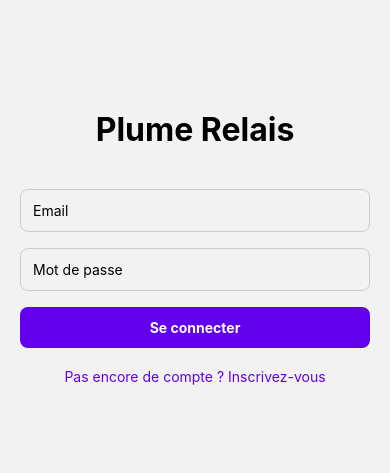
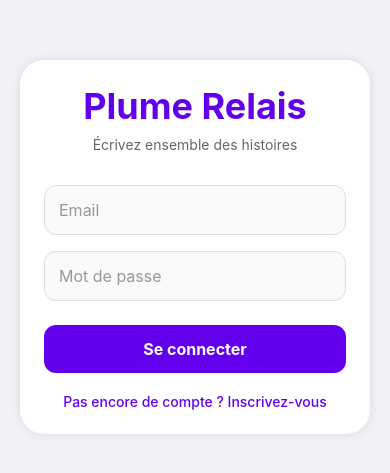
Before and after one commit to Stephano25/plumerelais, a React Native app: screen /Home in a window 390 px wide. Shown: the part 175-648 px from the top of the page. Built offline with nearby package versions, Linux system fonts and the light colour scheme.

Commit message:
correction d'homeScreen

```diff
--- a/src/screens/HomeScreen.tsx
+++ b/src/screens/HomeScreen.tsx
@@ -1,4 +1,4 @@
-import React, { useEffect, useState, useCallback } from 'react';
+import React, { useEffect, useState, useCallback, useRef } from 'react';
 import { View, Text, FlatList, TouchableOpacity, StyleSheet, Alert } from 'react-native';
 import { useAuth } from '../contexts/AuthContext';
 import { supabase } from '../services/supabase';
@@ -10,8 +10,10 @@ export default function HomeScreen({ navigation }: any) {
   const [participating, setParticipating] = useState<Story[]>([]);
   const [open, setOpen] = useState<Story[]>([]);
   const [finished, setFinished] = useState<Story[]>([]);
+  const isMounted = useRef(true);
 
-  const handleLogout = () => {
+  // Déconnexion mémorisée pour éviter les recréations
+  const handleLogout = useCallback(() => {
     Alert.alert(
       'Déconnexion',
       'Voulez-vous vraiment vous déconnecter ?',
@@ -22,49 +24,47 @@ export default function HomeScreen({ navigation }: any) {
           style: 'destructive',
           onPress: async () => {
             await signOut();
-            // Réinitialiser toute la pile de navigation (navigateur racine)
+            // Réinitialiser le navigateur racine
             const parent = navigation.getParent();
             if (parent) {
-              parent.reset({
-                index: 0,
-                routes: [{ name: 'Login' }],
-              });
+              parent.reset({ index: 0, routes: [{ name: 'Login' }] });
             } else {
-              // Fallback : reset local (moins fiable)
-              navigation.reset({
-                index: 0,
-                routes: [{ name: 'Login' }],
-              });
+              navigation.reset({ index: 0, routes: [{ name: 'Login' }] });
             }
           },
         },
       ]
     );
-  };
+  }, [signOut, navigation]);
 
+  // Configuration du bouton dans le header
   useEffect(() => {
     navigation.setOptions({
       headerRight: () => (
         <TouchableOpacity onPress={handleLogout} style={{ marginRight: 16 }}>
-          <Text style={{ color: '#fff', fontWeight: 'bold' }}>Déconnexion</Text>
+          <Text style={{ color: '#fff', fontWeight: 'bold', fontSize: 16 }}>Déconnexion</Text>
         </TouchableOpacity>
       ),
     });
-  }, [navigation]);
+  }, [navigation, handleLogout]);
 
+  // Récupération des histoires
   const fetchStories = useCallback(async () => {
-    if (!user) return;
+    if (!user || !isMounted.current) return;
+    try {
       const { data: participants } = await supabase
         .from('story_participants')
         .select('story_id')
         .eq('user_id', user.id);
       const pIds = participants?.map(p => p.story_id) || [];
 
+      // Histoires participatives
       if (pIds.length) {
         const { data } = await supabase.from('stories').select('*').in('id', pIds);
-      setParticipating(data as Story[] || []);
-    } else setParticipating([]);
+        if (isMounted.current) setParticipating(data as Story[] || []);
+      } else if (isMounted.current) setParticipating([]);
 
+      // Histoires ouvertes (exclure celles rejointes)
       let openQuery = supabase
         .from('stories')
         .select('*')
@@ -72,23 +72,36 @@ export default function HomeScreen({ navigation }: any) {
         .in('status', ['open', 'in_progress']);
       if (pIds.length > 0) openQuery = openQuery.not('id', 'in', `(${pIds.join(',')})`);
       const { data: openData } = await openQuery;
-    setOpen(openData as Story[] || []);
+      if (isMounted.current) setOpen(openData as Story[] || []);
 
+      // Histoires terminées
       const { data: finishedData } = await supabase
         .from('stories')
         .select('*')
         .eq('status', 'finished')
         .order('created_at', { ascending: false });
-    setFinished(finishedData as Story[] || []);
+      if (isMounted.current) setFinished(finishedData as Story[] || []);
+    } catch (error) {
+      console.error('Erreur fetchStories:', error);
+    }
   }, [user]);
 
+  // Effet principal : chargement initial + temps réel
   useEffect(() => {
+    isMounted.current = true;
     fetchStories();
+
     const subscription = supabase
       .channel('stories_changes')
-      .on('postgres_changes', { event: '*', schema: 'public', table: 'stories' }, () => fetchStories())
+      .on('postgres_changes', { event: '*', schema: 'public', table: 'stories' }, () => {
+        if (isMounted.current) fetchStories();
+      })
       .subscribe();
-    return () => subscription.unsubscribe();
+
+    return () => {
+      isMounted.current = false;
+      subscription.unsubscribe();
+    };
   }, [fetchStories]);
 
   const renderSection = (title: string, stories: Story[], emptyMsg: string) => (
@@ -102,15 +115,16 @@ export default function HomeScreen({ navigation }: any) {
           <StoryCard story={item} onPress={() => navigation.navigate('StoryDetail', { storyId: item.id })} />
         )}
         ListEmptyComponent={<Text style={styles.emptyText}>{emptyMsg}</Text>}
+        showsHorizontalScrollIndicator={false}
       />
     </View>
   );
 
   return (
     <View style={styles.container}>
-      {renderSection('Mes histoires', participating, 'Aucune histoire rejointe')}
-      {renderSection('Histoires ouvertes', open, 'Aucune histoire ouverte')}
-      {renderSection('Terminées', finished, 'Aucune histoire terminée')}
+      {renderSection('📚 Mes histoires', participating, 'Aucune histoire rejointe')}
+      {renderSection('🌍 Histoires ouvertes', open, 'Aucune histoire ouverte')}
+      {renderSection('🏁 Terminées', finished, 'Aucune histoire terminée')}
       <TouchableOpacity style={styles.fab} onPress={() => navigation.navigate('CreateStory')}>
         <Text style={styles.fabText}>+</Text>
       </TouchableOpacity>
@@ -119,10 +133,25 @@ export default function HomeScreen({ navigation }: any) {
 }
 
 const styles = StyleSheet.create({
-  container: { flex: 1 },
+  container: { flex: 1, backgroundColor: '#f5f5f5' },
   section: { marginVertical: 12 },
-  sectionTitle: { fontSize: 20, fontWeight: 'bold', marginLeft: 16, marginBottom: 8 },
-  emptyText: { marginLeft: 16, color: 'gray' },
-  fab: { position: 'absolute', bottom: 20, right: 20, backgroundColor: '#6200ee', borderRadius: 30, padding: 16 },
-  fabText: { color: 'white', fontSize: 24, fontWeight: 'bold', textAlign: 'center' },
+  sectionTitle: { fontSize: 22, fontWeight: 'bold', marginLeft: 16, marginBottom: 10, color: '#333' },
+  emptyText: { marginLeft: 16, fontSize: 14, color: '#999', fontStyle: 'italic' },
+  fab: {
+    position: 'absolute',
+    bottom: 20,
+    right: 20,
+    backgroundColor: '#6200ee',
+    width: 56,
+    height: 56,
+    borderRadius: 28,
+    alignItems: 'center',
+    justifyContent: 'center',
+    elevation: 5,
+    shadowColor: '#000',
+    shadowOpacity: 0.3,
+    shadowRadius: 4,
+    shadowOffset: { width: 0, height: 2 },
+  },
+  fabText: { color: 'white', fontSize: 28, fontWeight: 'bold', lineHeight: 32 },
 });
--- a/src/screens/LoginScreen.tsx
+++ b/src/screens/LoginScreen.tsx
@@ -17,23 +17,25 @@ export default function LoginScreen({ navigation }: any) {
     const { error } = await signIn(email, password);
     setLoading(false);
     if (error) {
-      console.log('Erreur connexion :', error);
       if (error.message?.includes('Invalid login credentials')) {
         Alert.alert('Erreur', 'Email ou mot de passe incorrect');
       } else if (error.message?.includes('Email not confirmed')) {
         Alert.alert('Email non confirmé', 'Veuillez vérifier votre boîte de réception et confirmer votre email.');
       } else {
-        Alert.alert('Erreur', error.message || 'Une erreur est survenue lors de la connexion');
+        Alert.alert('Erreur', error.message || 'Une erreur est survenue');
       }
     }
   };
 
   return (
     <View style={styles.container}>
+      <View style={styles.card}>
         <Text style={styles.title}>Plume Relais</Text>
+        <Text style={styles.subtitle}>Écrivez ensemble des histoires</Text>
         <TextInput
           style={styles.input}
           placeholder="Email"
+          placeholderTextColor="#999"
           value={email}
           onChangeText={setEmail}
           autoCapitalize="none"
@@ -42,6 +44,7 @@ export default function LoginScreen({ navigation }: any) {
         <TextInput
           style={styles.input}
           placeholder="Mot de passe"
+          placeholderTextColor="#999"
           value={password}
           onChangeText={setPassword}
           secureTextEntry
@@ -53,14 +56,17 @@ export default function LoginScreen({ navigation }: any) {
           <Text style={styles.link}>Pas encore de compte ? Inscrivez-vous</Text>
         </TouchableOpacity>
       </View>
+    </View>
   );
 }
 
 const styles = StyleSheet.create({
-  container: { flex: 1, justifyContent: 'center', padding: 20 },
-  title: { fontSize: 32, fontWeight: 'bold', textAlign: 'center', marginBottom: 40 },
-  input: { borderWidth: 1, borderColor: '#ccc', borderRadius: 8, padding: 12, marginBottom: 16 },
-  button: { backgroundColor: '#6200ee', padding: 12, borderRadius: 8, alignItems: 'center' },
-  buttonText: { color: 'white', fontWeight: 'bold' },
-  link: { marginTop: 20, textAlign: 'center', color: '#6200ee' },
+  container: { flex: 1, backgroundColor: '#f0f2f5', justifyContent: 'center', alignItems: 'center', padding: 20 },
+  card: { backgroundColor: '#fff', borderRadius: 24, padding: 24, width: '100%', maxWidth: 400, shadowColor: '#000', shadowOpacity: 0.1, shadowRadius: 10, elevation: 5 },
+  title: { fontSize: 36, fontWeight: 'bold', textAlign: 'center', color: '#6200ee', marginBottom: 8 },
+  subtitle: { fontSize: 14, textAlign: 'center', color: '#666', marginBottom: 32 },
+  input: { borderWidth: 1, borderColor: '#ddd', borderRadius: 12, padding: 14, marginBottom: 16, fontSize: 16, backgroundColor: '#fafafa' },
+  button: { backgroundColor: '#6200ee', padding: 14, borderRadius: 12, alignItems: 'center', marginTop: 8 },
+  buttonText: { color: 'white', fontWeight: 'bold', fontSize: 16 },
+  link: { marginTop: 20, textAlign: 'center', color: '#6200ee', fontSize: 14, fontWeight: '500' },
 });
--- a/src/screens/ProfileScreen.tsx
+++ b/src/screens/ProfileScreen.tsx
@@ -16,7 +16,18 @@ export default function ProfileScreen({ navigation }: any) {
           style: 'destructive',
           onPress: async () => {
             await signOut();
-            // La navigation s'occupe du reste
+            const parent = navigation.getParent();
+            if (parent) {
+              parent.reset({
+                index: 0,
+                routes: [{ name: 'Login' }],
+              });
+            } else {
+              navigation.reset({
+                index: 0,
+                routes: [{ name: 'Login' }],
+              });
+            }
           },
         },
       ]
@@ -25,21 +36,45 @@ export default function ProfileScreen({ navigation }: any) {
 
   return (
     <View style={styles.container}>
-      <Text style={styles.title}>Profil</Text>
-      <Text style={styles.label}>Pseudo : {profile?.username}</Text>
-      <Text style={styles.label}>Email : {user?.email}</Text>
-      <Text style={styles.label}>Réputation : {profile?.reputation || 0}</Text>
-      <TouchableOpacity style={styles.button} onPress={handleLogout}>
-        <Text style={styles.buttonText}>Se déconnecter</Text>
-      </TouchableOpacity>
+      <View style={styles.card}>
+        <Text style={styles.title}>👤 Mon profil</Text>
+        <View style={styles.infoRow}>
+          <Text style={styles.label}>Pseudo :</Text>
+          <Text style={styles.value}>{profile?.username || 'Non défini'}</Text>
+        </View>
+        <View style={styles.infoRow}>
+          <Text style={styles.label}>Email :</Text>
+          <Text style={styles.value}>{user?.email}</Text>
+        </View>
+        <View style={styles.infoRow}>
+          <Text style={styles.label}>Réputation :</Text>
+          <Text style={styles.value}>⭐ {profile?.reputation || 0}</Text>
+        </View>
+        <TouchableOpacity style={styles.button} onPress={handleLogout}>
+          <Text style={styles.buttonText}>Se déconnecter</Text>
+        </TouchableOpacity>
+      </View>
     </View>
   );
 }
 
 const styles = StyleSheet.create({
-  container: { flex: 1, padding: 20 },
-  title: { fontSize: 28, fontWeight: 'bold', marginBottom: 30 },
-  label: { fontSize: 16, marginBottom: 12 },
-  button: { backgroundColor: '#dc3545', padding: 12, borderRadius: 8, alignItems: 'center', marginTop: 30 },
-  buttonText: { color: 'white', fontWeight: 'bold' },
+  container: { flex: 1, backgroundColor: '#f5f5f5', justifyContent: 'center', alignItems: 'center', padding: 20 },
+  card: {
+    backgroundColor: '#fff',
+    borderRadius: 20,
+    padding: 24,
+    width: '100%',
+    maxWidth: 400,
+    shadowColor: '#000',
+    shadowOpacity: 0.1,
+    shadowRadius: 10,
+    elevation: 5,
+  },
+  title: { fontSize: 28, fontWeight: 'bold', marginBottom: 24, textAlign: 'center', color: '#6200ee' },
+  infoRow: { flexDirection: 'row', justifyContent: 'space-between', marginBottom: 16, paddingBottom: 8, borderBottomWidth: 1, borderBottomColor: '#eee' },
+  label: { fontSize: 16, fontWeight: '600', color: '#555' },
+  value: { fontSize: 16, color: '#333' },
+  button: { backgroundColor: '#dc3545', padding: 14, borderRadius: 12, alignItems: 'center', marginTop: 20 },
+  buttonText: { color: 'white', fontWeight: 'bold', fontSize: 16 },
 });
--- a/src/screens/RegisterScreen.tsx
+++ b/src/screens/RegisterScreen.tsx
@@ -22,16 +22,12 @@ export default function RegisterScreen({ navigation }: any) {
     const { error } = await signUp(email, password, username);
     setLoading(false);
     if (error) {
-      console.log('Erreur inscription :', error);
-      // Messages personnalisés selon l'erreur
-      if (error.message?.includes('email_address_invalid')) {
-        Alert.alert('Erreur', 'Adresse email invalide');
-      } else if (error.message?.includes('User already registered')) {
+      if (error.message?.includes('User already registered')) {
         Alert.alert('Erreur', 'Un compte avec cet email existe déjà. Connectez-vous.');
-      } else if (error.message?.includes('signup_disabled') || error.message?.includes('email_provider_disabled')) {
-        Alert.alert('Erreur', 'Les inscriptions sont temporairement désactivées. Réessayez plus tard.');
+      } else if (error.message?.includes('signup_disabled')) {
+        Alert.alert('Erreur', 'Les inscriptions sont temporairement désactivées.');
       } else {
-        Alert.alert('Erreur', error.message || 'Une erreur est survenue lors de l\'inscription');
+        Alert.alert('Erreur', error.message || 'Une erreur est survenue');
       }
     } else {
       Alert.alert('Succès', 'Compte créé ! Vérifiez votre email pour confirmer l\'inscription (si demandé).');
@@ -41,10 +37,11 @@ export default function RegisterScreen({ navigation }: any) {
 
   return (
     <View style={styles.container}>
+      <View style={styles.card}>
         <Text style={styles.title}>Inscription</Text>
-      <TextInput style={styles.input} placeholder="Pseudo" value={username} onChangeText={setUsername} />
-      <TextInput style={styles.input} placeholder="Email" value={email} onChangeText={setEmail} autoCapitalize="none" keyboardType="email-address" />
-      <TextInput style={styles.input} placeholder="Mot de passe (6 caractères min.)" value={password} onChangeText={setPassword} secureTextEntry />
+        <TextInput style={styles.input} placeholder="Pseudo" placeholderTextColor="#999" value={username} onChangeText={setUsername} />
+        <TextInput style={styles.input} placeholder="Email" placeholderTextColor="#999" value={email} onChangeText={setEmail} autoCapitalize="none" keyboardType="email-address" />
+        <TextInput style={styles.input} placeholder="Mot de passe (6 caractères min.)" placeholderTextColor="#999" value={password} onChangeText={setPassword} secureTextEntry />
         <TouchableOpacity style={styles.button} onPress={handleRegister} disabled={loading}>
           {loading ? <ActivityIndicator color="white" /> : <Text style={styles.buttonText}>S'inscrire</Text>}
         </TouchableOpacity>
@@ -52,14 +49,16 @@ export default function RegisterScreen({ navigation }: any) {
           <Text style={styles.link}>Déjà un compte ? Connectez-vous</Text>
         </TouchableOpacity>
       </View>
+    </View>
   );
 }
 
 const styles = StyleSheet.create({
-  container: { flex: 1, justifyContent: 'center', padding: 20 },
-  title: { fontSize: 32, fontWeight: 'bold', textAlign: 'center', marginBottom: 40 },
-  input: { borderWidth: 1, borderColor: '#ccc', borderRadius: 8, padding: 12, marginBottom: 16 },
-  button: { backgroundColor: '#6200ee', padding: 12, borderRadius: 8, alignItems: 'center' },
-  buttonText: { color: 'white', fontWeight: 'bold' },
-  link: { marginTop: 20, textAlign: 'center', color: '#6200ee' },
+  container: { flex: 1, backgroundColor: '#f0f2f5', justifyContent: 'center', alignItems: 'center', padding: 20 },
+  card: { backgroundColor: '#fff', borderRadius: 24, padding: 24, width: '100%', maxWidth: 400, shadowColor: '#000', shadowOpacity: 0.1, shadowRadius: 10, elevation: 5 },
+  title: { fontSize: 32, fontWeight: 'bold', textAlign: 'center', color: '#6200ee', marginBottom: 24 },
+  input: { borderWidth: 1, borderColor: '#ddd', borderRadius: 12, padding: 14, marginBottom: 16, fontSize: 16, backgroundColor: '#fafafa' },
+  button: { backgroundColor: '#6200ee', padding: 14, borderRadius: 12, alignItems: 'center', marginTop: 8 },
+  buttonText: { color: 'white', fontWeight: 'bold', fontSize: 16 },
+  link: { marginTop: 20, textAlign: 'center', color: '#6200ee', fontSize: 14, fontWeight: '500' },
 });
```
Also changed, not shown: assets/plumerelais.png (added). Lines whose indentation alone changed are shown as unchanged.
